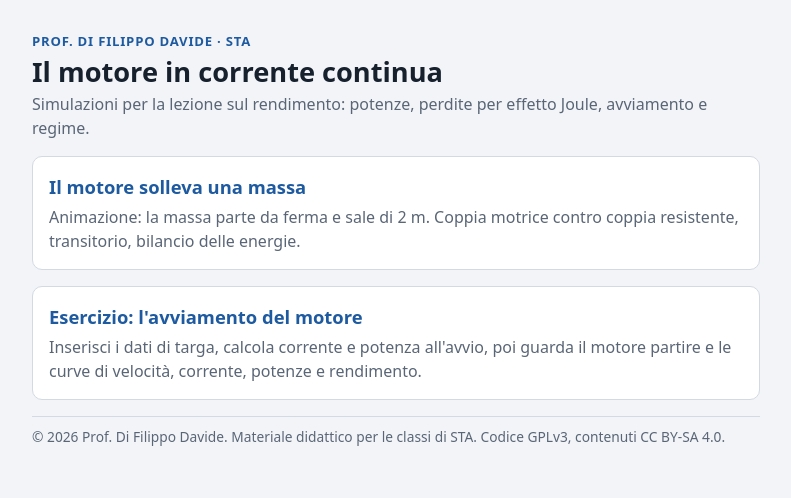
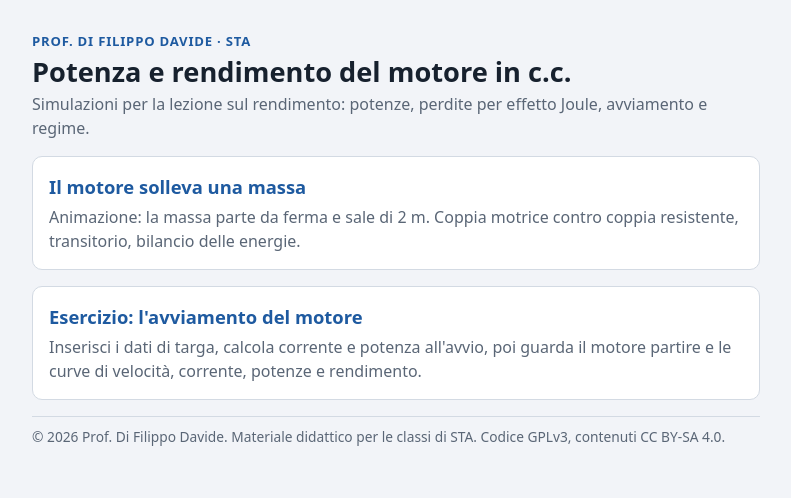
Before and after one commit to davidedifilippo/potenza-energia-rendimento, a plain HTML site: page index.html in a window 1280 px wide. Shown: the whole page, without its empty margins (244-1035 px from the left). Drawn offline with Linux system fonts and the light colour scheme.

Commit message:
Allinea il titolo al nome del repository
Co-Authored-By: Claude Opus 5.5 <noreply@anthropic.com>

```diff
--- a/index.html
+++ b/index.html
@@ -9,7 +9,7 @@
 <meta charset="utf-8">
 <meta name="author" content="Prof. Di Filippo Davide">
 <meta name="viewport" content="width=device-width, initial-scale=1">
-<title>Il motore in corrente continua</title>
+<title>Potenza e rendimento del motore in c.c.</title>
 <style>
 :root{--bg:#f2f4f8;--surface:#fff;--ink:#17212e;--muted:#5a6676;--line:#d3dae3;--blu:#1e5aa0}
 @media (prefers-color-scheme: dark){:root{color-scheme:dark;--bg:#10151c;--surface:#19212b;--ink:#e8edf3;--muted:#9ba8b7;--line:#2d3846;--blu:#6ea9ea}}
@@ -29,7 +29,7 @@ footer{color:var(--muted);font-size:.86rem;border-top:1px solid var(--line);padd
 <main>
   <header>
     <div class="byline">Prof. Di Filippo Davide · STA</div>
-    <h1>Il motore in corrente continua</h1>
+    <h1>Potenza e rendimento del motore in c.c.</h1>
     <p>Simulazioni per la lezione sul rendimento: potenze, perdite per effetto Joule, avviamento e regime.</p>
   </header>
   <a class="card" href="sollevamento-massa.html">
```
Also changed, not shown: 1 other file.
